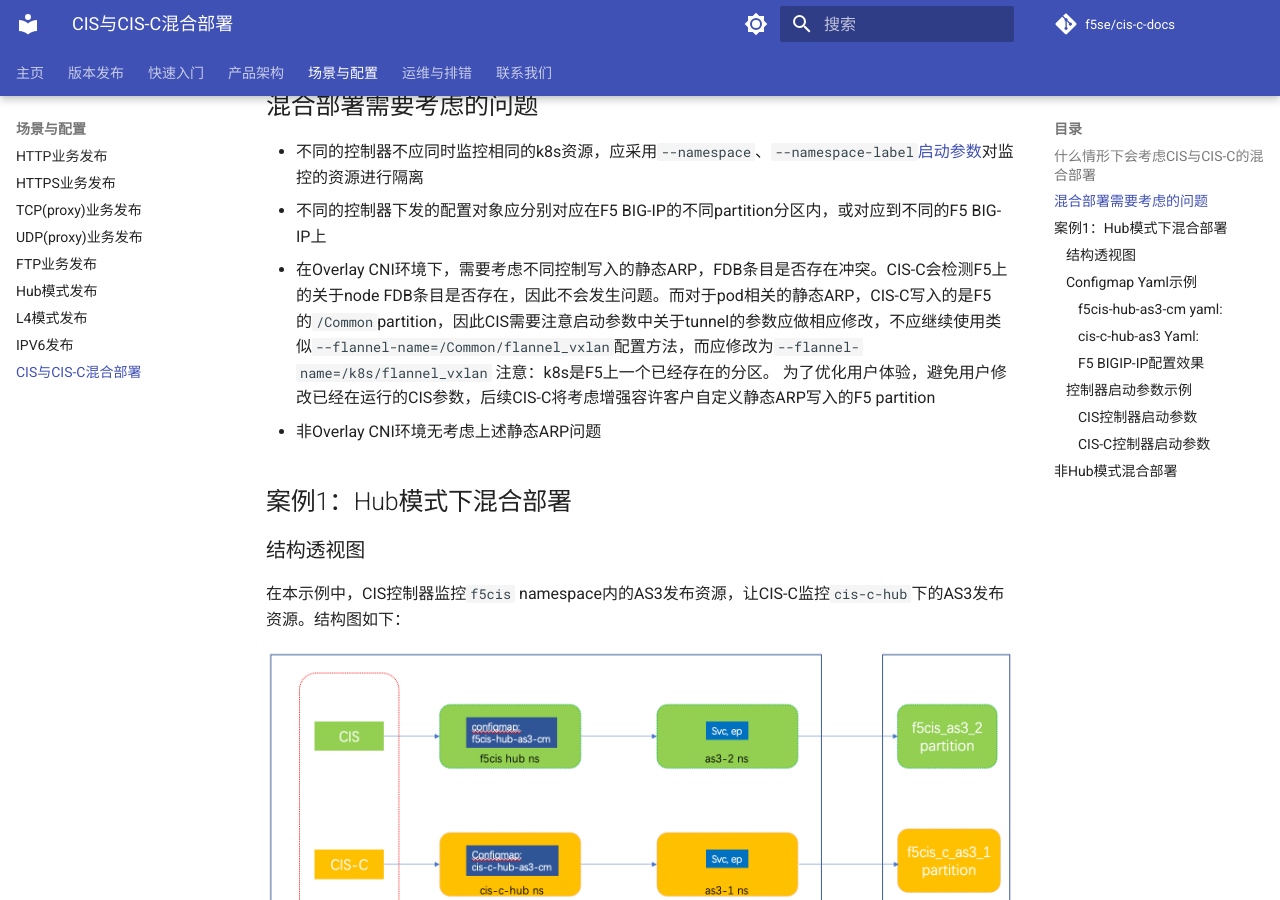
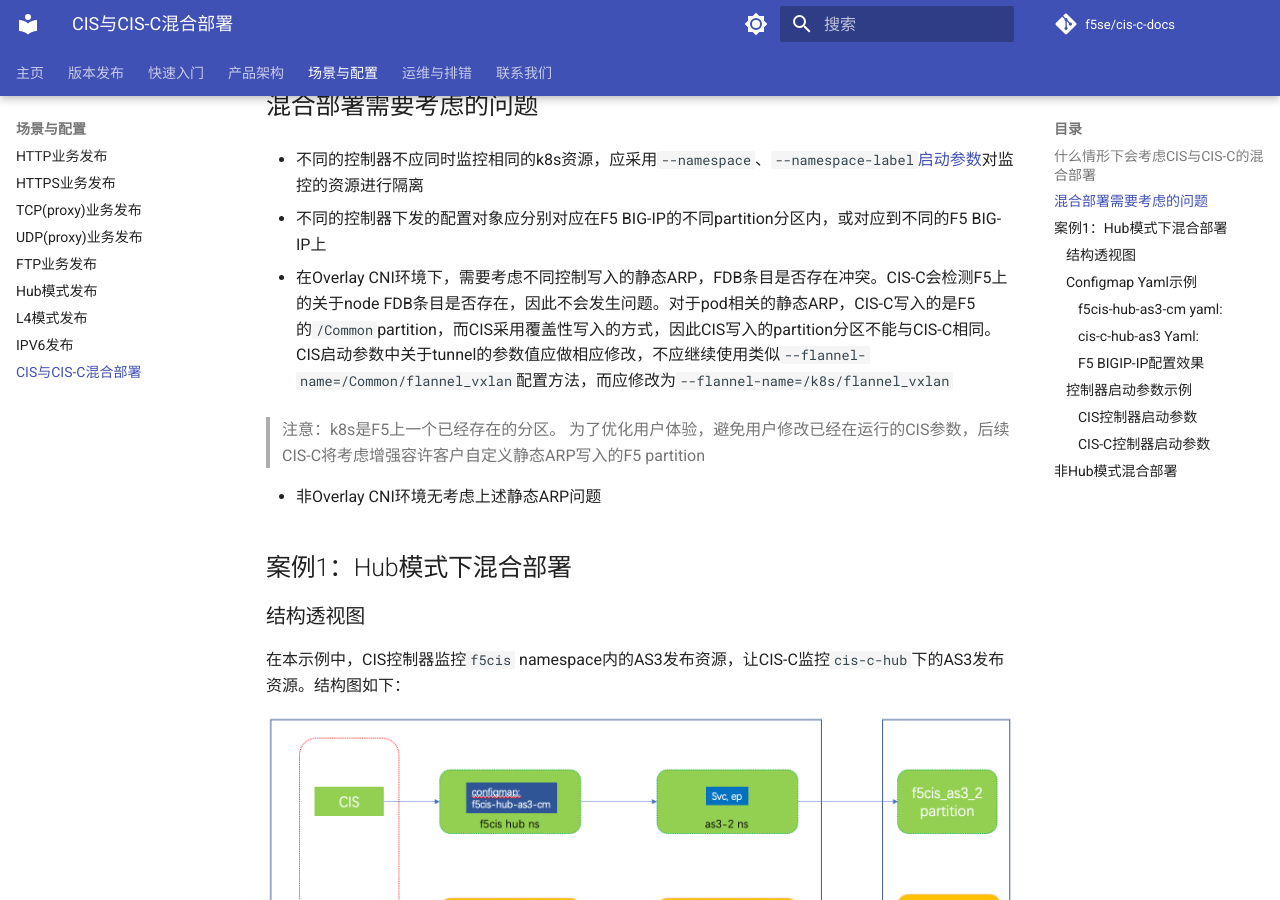
Before and after one commit to f5se/cis-c-docs, an MkDocs documentation site: the page built from docs/Use-Cases/cis-and-cis-c.md, in a window 1280 px wide and 900 px high, scrolled down 421 px. Built offline with MkDocs 1.6.1 and Material for MkDocs 9.7.7, drawn with Linux system fonts in a browser that asks for light colours; comment, search, counter and statistics services are not loaded.

Commit message:
hybrid page format

```diff
--- a/docs/Use-Cases/cis-and-cis-c.md
+++ b/docs/Use-Cases/cis-and-cis-c.md
@@ -9,8 +9,13 @@
 ## 混合部署需要考虑的问题
 
 * 不同的控制器不应同时监控相同的k8s资源，应采用`--namespace`、`--namespace-label`[启动参数](/Architecture/parameters)对监控的资源进行隔离
+
 * 不同的控制器下发的配置对象应分别对应在F5 BIG-IP的不同partition分区内，或对应到不同的F5 BIG-IP上
-* 在Overlay CNI环境下，需要考虑不同控制写入的静态ARP，FDB条目是否存在冲突。CIS-C会检测F5上的关于node FDB条目是否存在，因此不会发生问题。而对于pod相关的静态ARP，CIS-C写入的是F5的`/Common`partition，因此CIS需要注意启动参数中关于tunnel的参数应做相应修改，不应继续使用类似`--flannel-name=/Common/flannel_vxlan`配置方法，而应修改为`--flannel-name=/k8s/flannel_vxlan` 注意：k8s是F5上一个已经存在的分区。 为了优化用户体验，避免用户修改已经在运行的CIS参数，后续CIS-C将考虑增强容许客户自定义静态ARP写入的F5 partition
+
+* 在Overlay CNI环境下，需要考虑不同控制写入的静态ARP，FDB条目是否存在冲突。CIS-C会检测F5上的关于node FDB条目是否存在，因此不会发生问题。对于pod相关的静态ARP，CIS-C写入的是F5的`/Common`partition，而CIS采用覆盖性写入的方式，因此CIS写入的partition分区不能与CIS-C相同。CIS启动参数中关于tunnel的参数值应做相应修改，不应继续使用类似`--flannel-name=/Common/flannel_vxlan`配置方法，而应修改为`--flannel-name=/k8s/flannel_vxlan`
+
+  > 注意：k8s是F5上一个已经存在的分区。 为了优化用户体验，避免用户修改已经在运行的CIS参数，后续CIS-C将考虑增强容许客户自定义静态ARP写入的F5 partition
+
 * 非Overlay CNI环境无考虑上述静态ARP问题
 
 
```
